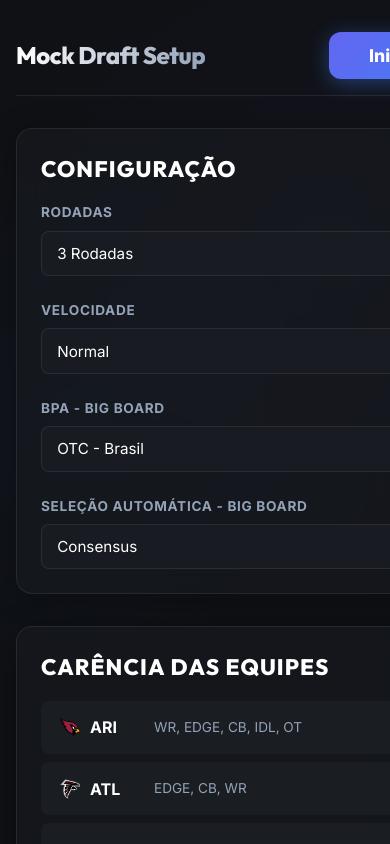
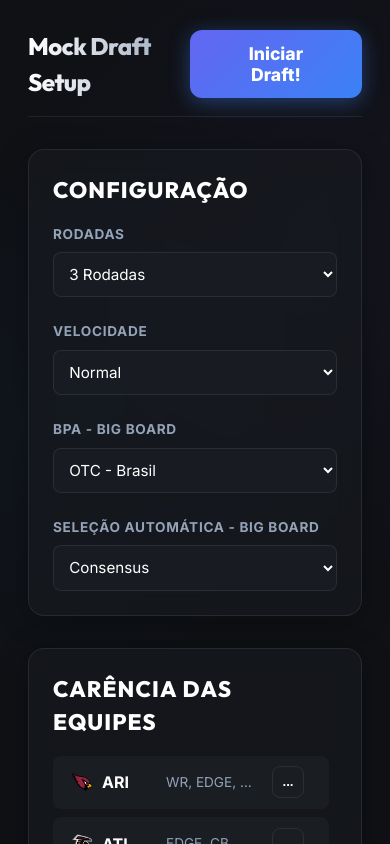
Before and after one commit to lgoliveira11/nfl-mock-draft, a React (Vite) app: page / in a window 390 px wide. Built offline with nearby package versions, Linux system fonts and the light colour scheme.

Commit message:
style: fix mobile layout overflow and wrap position filters

```diff
--- a/src/index.css
+++ b/src/index.css
@@ -36,7 +36,7 @@ html, body {
   line-height: 1.5;
   -webkit-font-smoothing: antialiased;
   height: 100vh;
-  overflow: hidden;
+  overflow-x: hidden; /* Prevent global horizontal overflow */
   background-image:
     radial-gradient(circle at 15% 50%, rgba(59, 130, 246, 0.04) 0%, transparent 50%),
     radial-gradient(circle at 85% 30%, rgba(139, 92, 246, 0.04) 0%, transparent 50%);
@@ -1066,8 +1066,9 @@ h1, h2, h3, h4, h5, h6 {
   display: flex;
   align-items: center;
   gap: 0.5rem;
-  overflow-x: auto;
-  padding-bottom: 0.2rem;
+  flex-wrap: wrap;
+  padding-bottom: 0.5rem;
+  width: 100%;
 }
 
 .pill-filters::-webkit-scrollbar {
@@ -1544,7 +1545,7 @@ h1, h2, h3, h4, h5, h6 {
 
 .teams-selection-grid {
   display: grid;
-  grid-template-columns: repeat(8, 1fr);
+  grid-template-columns: repeat(auto-fill, minmax(80px, 1fr));
   gap: 0.8rem;
 }
 
@@ -1611,4 +1612,20 @@ h1, h2, h3, h4, h5, h6 {
   .setup-title {
     font-size: 1.5rem;
   }
-}
+
+  .setup-page {
+    padding: 1rem;
+  }
+
+  .app-container {
+    padding: 0.75rem;
+  }
+
+  .layout-grid {
+    gap: 0.5rem;
+  }
+
+  .pill-filters {
+    padding-left: 2px;
+  }
+}
```
